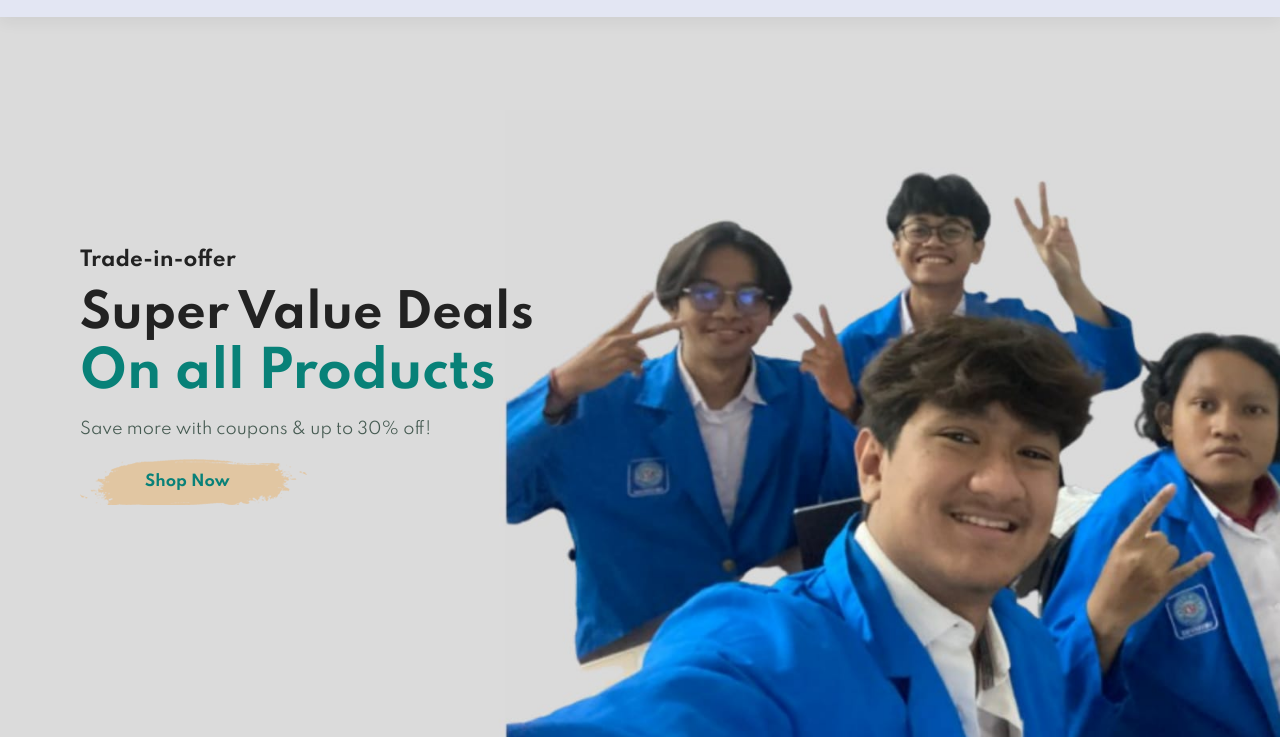
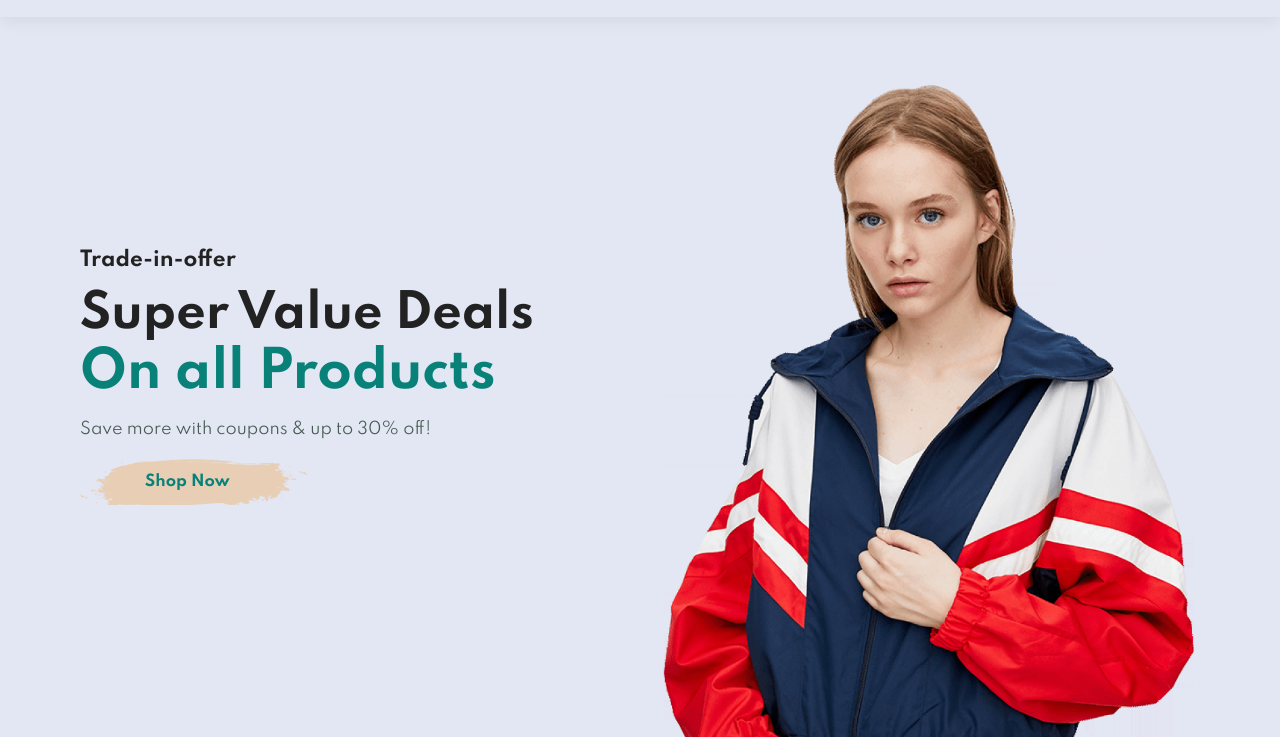
Before and after one commit to potabe/cibustore, a plain HTML site: page index.html in a window 1280 px wide. Shown: the part 68-807 px from the top of the page. Drawn offline with Linux system fonts and the light colour scheme; files whose address does not match are found by name.

Commit message:
Update style.css

```diff
--- a/style.css
+++ b/style.css
@@ -152,7 +152,7 @@ body {
 
 /* Hero */
 #hero {
-      background-image: url("img/WhatsApp\ Image\ 2024-12-18\ at\ 11.27.09_b2f8648e.jpg");
+      background-image: url("assets/hero4.png");
       height: 90vh;
       width: 100%;
       background-size: cover;
```
